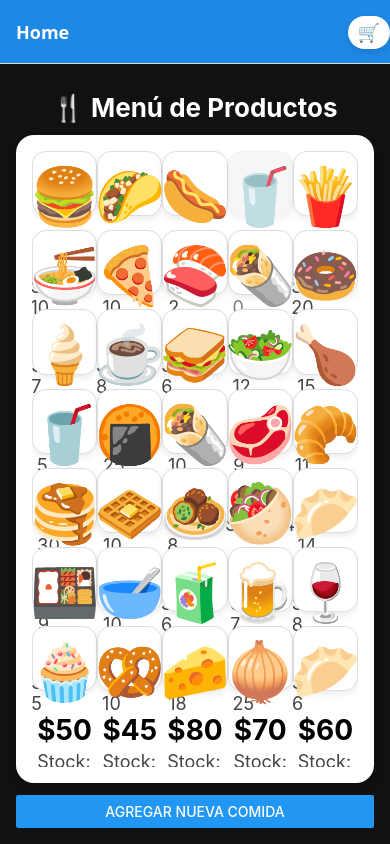
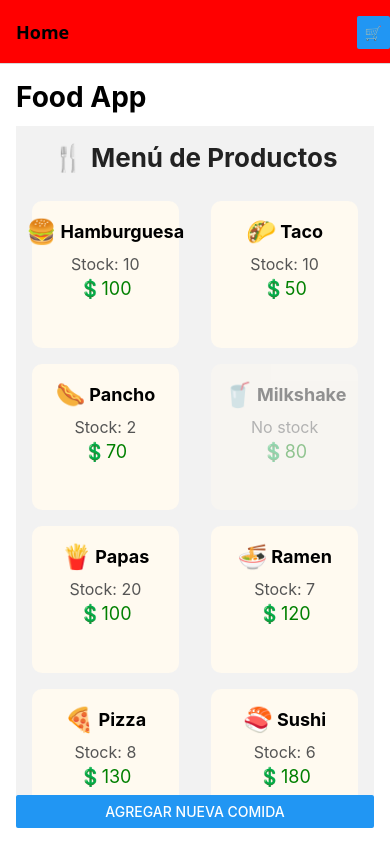
Before and after one commit to Juan-Weyrauch/eq1-FoodApp, a React Native app in the folder FoodApp/: screen / in a window 390 px wide. Built offline with nearby package versions, Linux system fonts and the light colour scheme.

Commit message:
Revert "Style changes"

```diff
--- a/FoodApp/App.js
+++ b/FoodApp/App.js
@@ -1,4 +1,4 @@
-import { StyleSheet, TouchableOpacity, Text } from "react-native";
+import { Button, StyleSheet } from "react-native";
 import { NavigationContainer } from "@react-navigation/native";
 import { createNativeStackNavigator } from "@react-navigation/native-stack";
 import { useEffect, useState } from "react";
@@ -7,7 +7,6 @@ import CartScreen from "./Componentes/Screens/CartScreen.jsx";
 import { addProducto, getProductos } from "./Servicios/servicioProducto";
 
 const Stack = createNativeStackNavigator();
-const PRIMARY = "#1E88E5";
 
 export default function App() {
   const [productos, setProductos] = useState([]);
@@ -65,17 +64,15 @@ export default function App() {
           name="Home"
           options={({ navigation }) => ({
             title: "Home",
-            headerStyle: { backgroundColor: PRIMARY },
-            headerTintColor: "#fff",
-            headerTitleStyle: { fontWeight: "bold", color: "#fff" },
+            headerStyle: { backgroundColor: "red" },
+            headerTintColor: "black",
+            headerTitleStyle: { fontWeight: "bold" },
             headerRight: () => (
-              <TouchableOpacity
+              <Button
+                style={styles.Button}
+                title="🛒"
                 onPress={() => navigation.navigate("Cart")}
-                style={styles.cartBtn}
-                activeOpacity={0.8}
-              >
-                <Text style={styles.cartEmoji}>🛒</Text>
-              </TouchableOpacity>
+              />
             ),
           })}
         >
@@ -107,16 +104,7 @@ export default function App() {
 }
 
 const styles = StyleSheet.create({
-    cartBtn: {
-        backgroundColor: "#fff",
-        paddingHorizontal: 10,
-        paddingVertical: 6,
-        borderRadius: 999,
-        shadowColor: "#000",
-        shadowOpacity: 0.12,
-        shadowRadius: 6,
-        shadowOffset: { width: 0, height: 3 },
-        elevation: 3,
-    },
-    cartEmoji: { fontSize: 18 }
+  Button: {
+    backgroundColor: "transparent",
+  }
 })
--- a/FoodApp/Componentes/Screens/HomeScreen.jsx
+++ b/FoodApp/Componentes/Screens/HomeScreen.jsx
@@ -14,12 +14,11 @@ export default function HomeScreen({
 
   return (
     <View style={styles.screen}>
-      <Text style={styles.h1}>🍴 Menú de Productos</Text>
-      <View style={styles.card}>
-        <ScrollView contentContainerStyle={styles.listContent}>
-          <ListaProductos productos={productos} addToCarrito={addToCarrito} />
-        </ScrollView>
-      </View>
+      <Text style={styles.h1}>Food App</Text>
+
+      <ScrollView contentContainerStyle={styles.listContent}>
+        <ListaProductos productos={productos} addToCarrito={addToCarrito} />
+      </ScrollView>
 
       {boton && (
         <Boton
@@ -27,10 +26,7 @@ export default function HomeScreen({
           cancelar={() => setBoton(false)}
         />
       )}
-
-      <View style={styles.cta}>
-        <Button title="AGREGAR NUEVA COMIDA" onPress={() => setBoton(true)} />
-      </View>
+      <Button title="Agregar nueva comida" onPress={() => setBoton(true)} />
     </View>
   );
 }
@@ -38,31 +34,15 @@ export default function HomeScreen({
 const styles = StyleSheet.create({
   screen: {
     flex: 1,
-    backgroundColor: "#111",
     padding: 16,
+    backgroundColor: "#fff",
   },
   h1: {
-    fontSize: 26,
+    fontSize: 28,
     fontWeight: "700",
-    color: "#fff",
-    textAlign: "center",
-    marginVertical: 12,
-  },
-  card: {
-    flex: 1,
-    backgroundColor: "#fff",
-    borderRadius: 18,
-    padding: 16,
-    shadowColor: "#000",
-    shadowOpacity: 0.08,
-    shadowRadius: 12,
-    shadowOffset: { width: 0, height: 6 },
-    elevation: 6,
+    marginBottom: 12,
   },
   listContent: {
     paddingBottom: 24,
-  },
-  cta: {
-    marginTop: 12,
-  },
+  }
 });
--- a/FoodApp/Componentes/listaproducto.jsx
+++ b/FoodApp/Componentes/listaproducto.jsx
@@ -1,32 +1,38 @@
-import { StyleSheet, Text, View } from "react-native";
+import { ScrollView, StyleSheet, Text, View } from "react-native";
 import Producto from "./producto";
 
 export default function ListaProductos({ productos, addToCarrito }) {
   return (
-    <View style={styles.container}>
+    <ScrollView contentContainerStyle={styles.container}>
+      <Text style={styles.titulo}>🍴 Menú de Productos</Text>
+
       <View style={styles.grid}>
         {productos.map((p) => (
           <Producto key={p.id} producto={p} addToCarrito={addToCarrito} />
         ))}
       </View>
-    </View>
+    </ScrollView>
   );
 }
 
 const styles = StyleSheet.create({
   container: {
     flexGrow: 1,
+    backgroundColor: "#f2f2f2",
+    padding: 16,
+    paddingBottom: 40,
   },
   titulo: {
-    fontSize: 20,
-    fontWeight: "600",
+    fontSize: 26,
+    fontWeight: "bold",
     textAlign: "center",
-    marginBottom: 12,
-    color: "#444",
+    marginBottom: 20,
+    color: "#222",
   },
   grid: {
     flexDirection: "row",
     flexWrap: "wrap",
     justifyContent: "space-between",
+    width: "100%",
   },
 });
--- a/FoodApp/Componentes/producto.jsx
+++ b/FoodApp/Componentes/producto.jsx
@@ -5,52 +5,75 @@ export default function Producto({ producto, addToCarrito }) {
 
   return (
     <TouchableOpacity
-      style={[styles.card, sinStock && styles.disabled]}
+      style={[styles.producto, sinStock && styles.disabled]}
       onPress={() => !sinStock && addToCarrito(producto.id)}
       disabled={sinStock}
-      activeOpacity={0.8}
     >
-      <View style={styles.center}>
-        <Text style={styles.emoji}>{producto.emoji}</Text>
+      <View style={styles.header}>
+        <View
+          style={{
+            flexDirection: "row",
+            alignItems: "center",
+            justifyContent: "center",
+          }}
+        >
+          <Text style={styles.emoji}>{producto.emoji}</Text>
+          <Text style={styles.nombre} numberOfLines={2} adjustsFontSizeToFit>
+            {producto.name}
+          </Text>
+        </View>
       </View>
 
-      <View style={styles.info}>
-        <Text style={styles.price}>${producto.price}</Text>
-        <Text style={styles.stock}>
-          {sinStock ? "Stock: 0" : `Stock: ${producto.stock}`}
-        </Text>
-      </View>
+      <Text style={styles.stock}>
+        {sinStock ? "No stock" : `Stock: ${producto.stock}`}
+      </Text>
+      <Text style={styles.precio}>💲{producto.price}</Text>
     </TouchableOpacity>
   );
 }
 
 const styles = StyleSheet.create({
-  card: {
-    width: "20%",
-    aspectRatio: 1,
-    backgroundColor: "#fff",
-    borderRadius: 14,
-    borderWidth: 1,
-    borderColor: "#ddd",
-    paddingVertical: 10,
-    paddingHorizontal: 12,
-    marginBottom: 14,
-    shadowColor: "#000",
-    shadowOpacity: 0.08,
-    shadowRadius: 6,
-    shadowOffset: { width: 0, height: 3 },
-    elevation: 2,
-    justifyContent: "space-around",
+  producto: {
+    backgroundColor: "#fffaf0",
+    padding: 16,
+    marginVertical: 8,
+    borderRadius: 10,
     alignItems: "center",
+    elevation: 3,
+    width: "45%", // Takes up slightly less than half to account for margins
+    aspectRatio: 1, // Makes it a perfect square
   },
   disabled: {
-    backgroundColor: "#f3f3f3",
-    borderColor: "#ececec",
-    opacity: 0.7,
+    opacity: 0.4,
   },
-  center: { alignItems: "center", justifyContent: "center" },
-  emoji: { fontSize: 56 },
-  info: { alignItems: "center" },
-  price: { fontSize: 28, fontWeight: "700", marginTop: 8 },
-  stock: { fontSize: 18, color: "#444", marginTop: 4 },
+  header: {
+    width: "100%",
+    flexDirection: "row",
+    alignItems: "flex-start",
+    justifyContent: "center",
+    marginBottom: 8,
+    flexWrap: "wrap",
+  },
+  emoji: {
+    fontSize: 24,
+    marginRight: 4,
+  },
+  nombre: {
+    fontSize: 18,
+    fontWeight: "bold",
+    flexShrink: 1,
+    textAlign: "center",
+    flexWrap: "wrap",
+  },
+  stock: {
+    fontSize: 16,
+    color: "#555",
+    textAlign: "center",
+  },
+  precio: {
+    fontSize: 18,
+    color: "green",
+    marginTop: 4,
+    textAlign: "center",
+  },
 });
```
